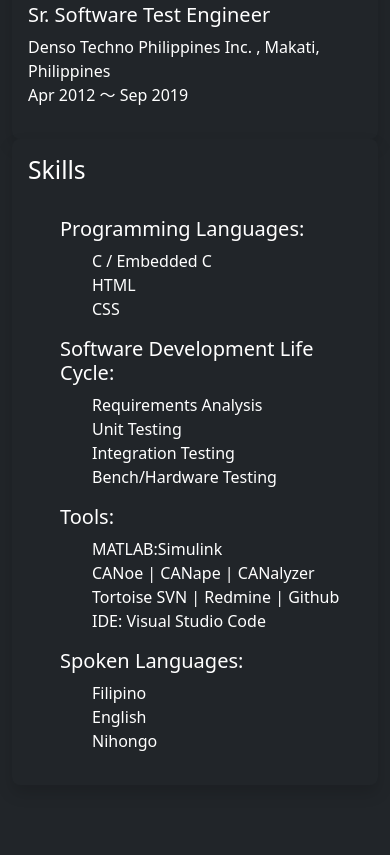
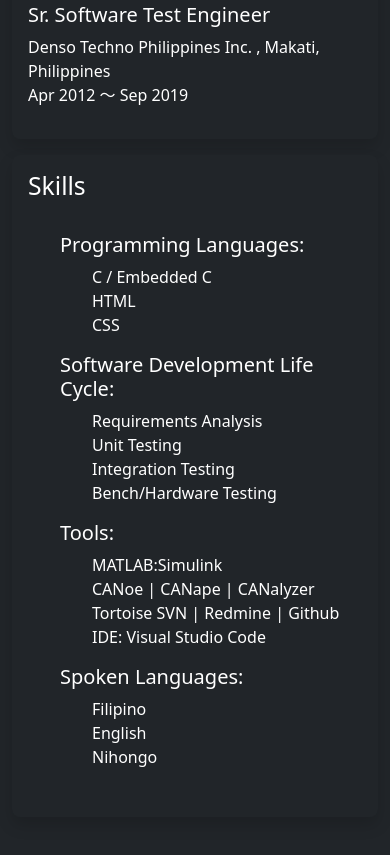
Before and after one commit to max3624/Website-Portfolio, a plain HTML site: page index.html in a window 390 px wide. Shown: the part 2589-3444 px from the top of the page. Drawn offline with nearby package versions, Linux system fonts and the light colour scheme.

Commit message:
ver4
Fixed Skill border shadow:
 - adjusted responsive of margin-top when scaled to "extra small" or mobile phone viewing.

```diff
--- a/index.html
+++ b/index.html
@@ -123,7 +123,7 @@
           </div>
         </div>
         <div class="col-md-6">
-          <div class="h-100 p-3 text-bg-dark rounded-3 shadow mt-sm-3 mt-md-0">
+          <div class="h-100 p-3 text-bg-dark rounded-3 shadow mt-sm-3 mt-3 mt-md-0">
             <h2>Skills</h2><br>
             <ul><h5>Programming Languages:</h5>
               <ol>C / Embedded C</ol>
```
